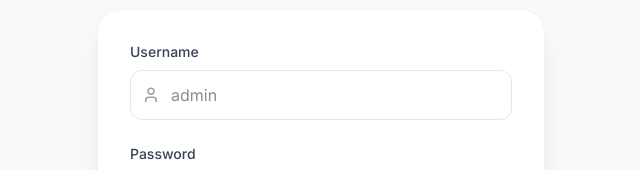
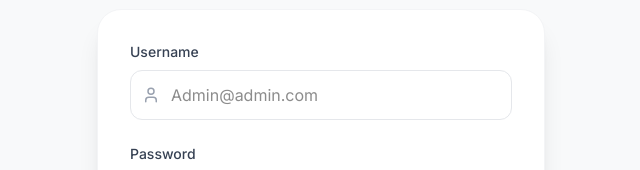
Before and after one commit to odishoodeesh/POS-System, a React (Vite) app: page / in a window 1280 px wide. Shown: the part 294-464 px from the top of the page, without its empty margins (319-959 px from the left). Built offline with nearby package versions, Linux system fonts and the light colour scheme.

Commit message:
feat: Update default login credentials
Changes the default username for initial seeding and the login component placeholder to "Admin@admin.com" for better security practice. The password has also been updated to "12345678".

```diff
--- a/src/components/Login.tsx
+++ b/src/components/Login.tsx
@@ -64,7 +64,7 @@ export default function Login({ onLogin }: LoginProps) {
                   value={username}
                   onChange={(e) => setUsername(e.target.value)}
                   className="w-full pl-10 pr-4 py-3 rounded-xl border border-gray-200 focus:ring-2 focus:ring-black focus:border-transparent transition-all outline-none"
-                  placeholder="admin"
+                  placeholder="Admin@admin.com"
                   required
                 />
               </div>
```
Also changed, not shown: 1 other file (tests, documents, lock files or other folders).
